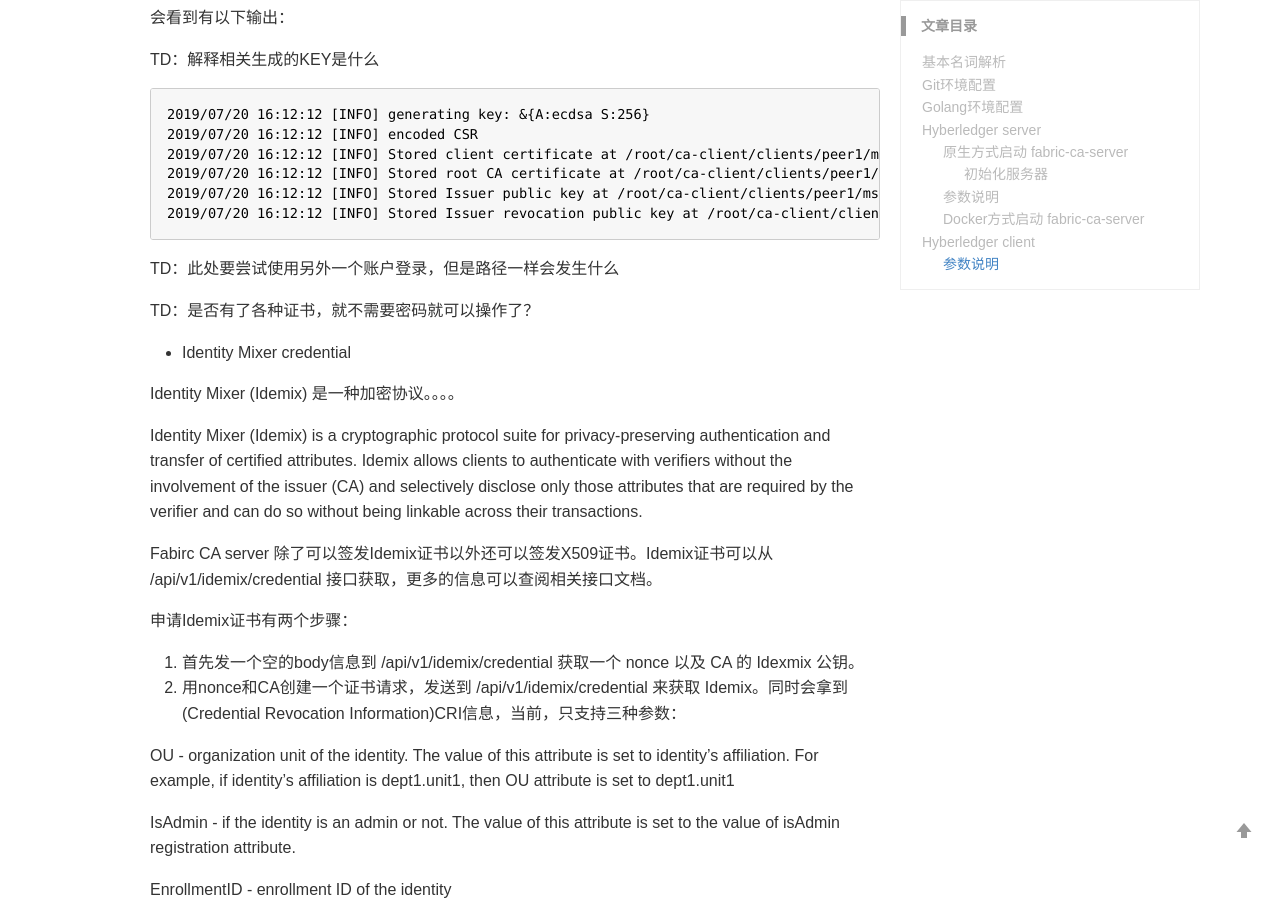
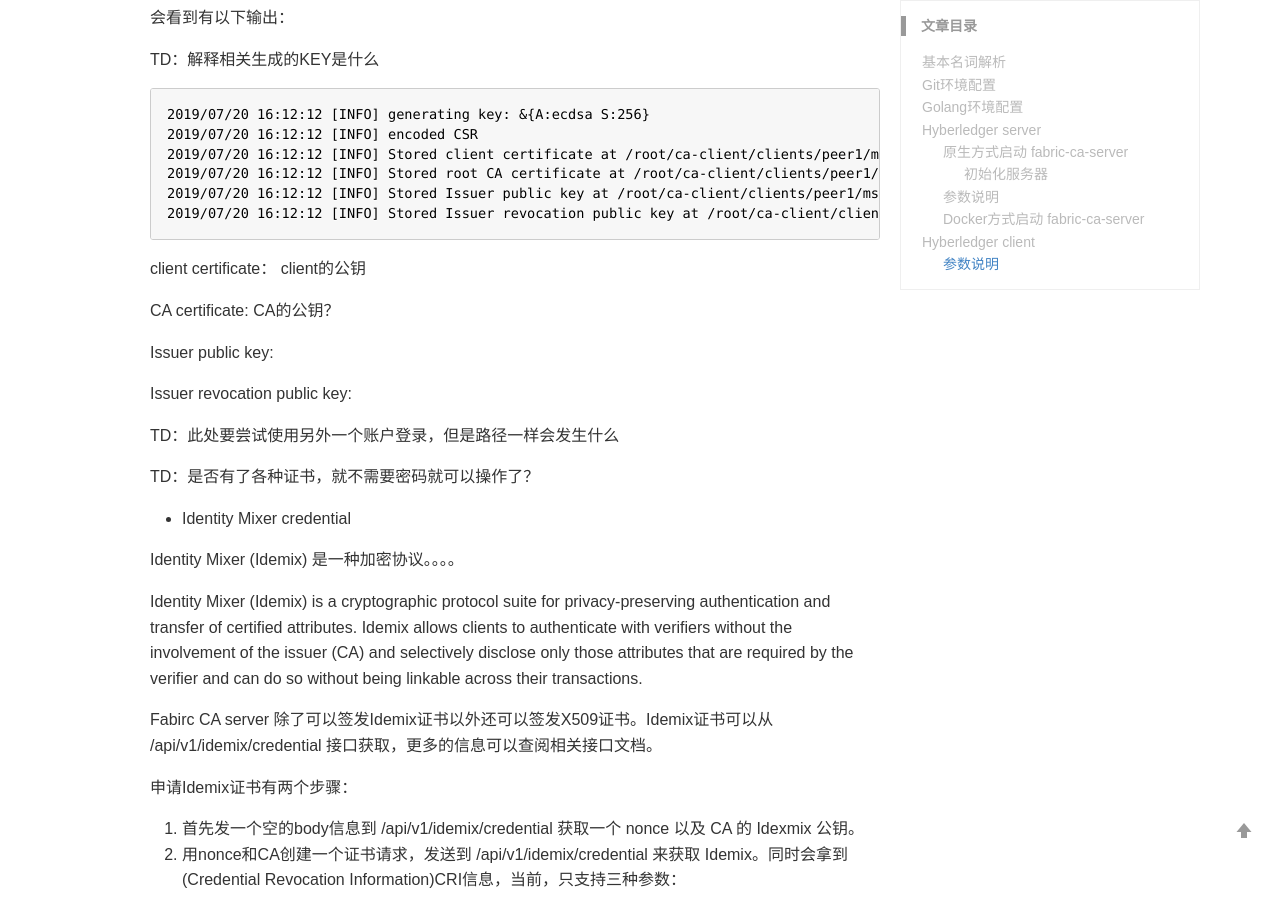
Before and after one commit to nox60/nox60.github.io, a Jekyll site: the page built from _posts/2019-07-18-Hyperledge-fabirc-ca.md, in a window 1280 px wide and 900 px high, scrolled down 7229 px. Built offline with Jekyll 4.4.1, drawn with Linux system fonts in a browser that asks for light colours; our own code applies the rules of GitHub Pages for plain Markdown files; comment, search, counter and statistics services are not loaded.

Commit message:
Update files

````diff
--- a/_posts/2019-07-18-Hyperledge-fabirc-ca.md
+++ b/_posts/2019-07-18-Hyperledge-fabirc-ca.md
@@ -331,6 +331,16 @@
 2019/07/20 16:12:12 [INFO] Stored Issuer revocation public key at /root/ca-client/clients/peer1/msp/IssuerRevocationPublicKey
 ```
 
+client certificate：  client的公钥
+
+CA certificate:       CA的公钥？
+
+Issuer public key:
+
+Issuer revocation public key:
+
+
+
 TD：此处要尝试使用另外一个账户登录，但是路径一样会发生什么
 
 TD：是否有了各种证书，就不需要密码就可以操作了？
````
